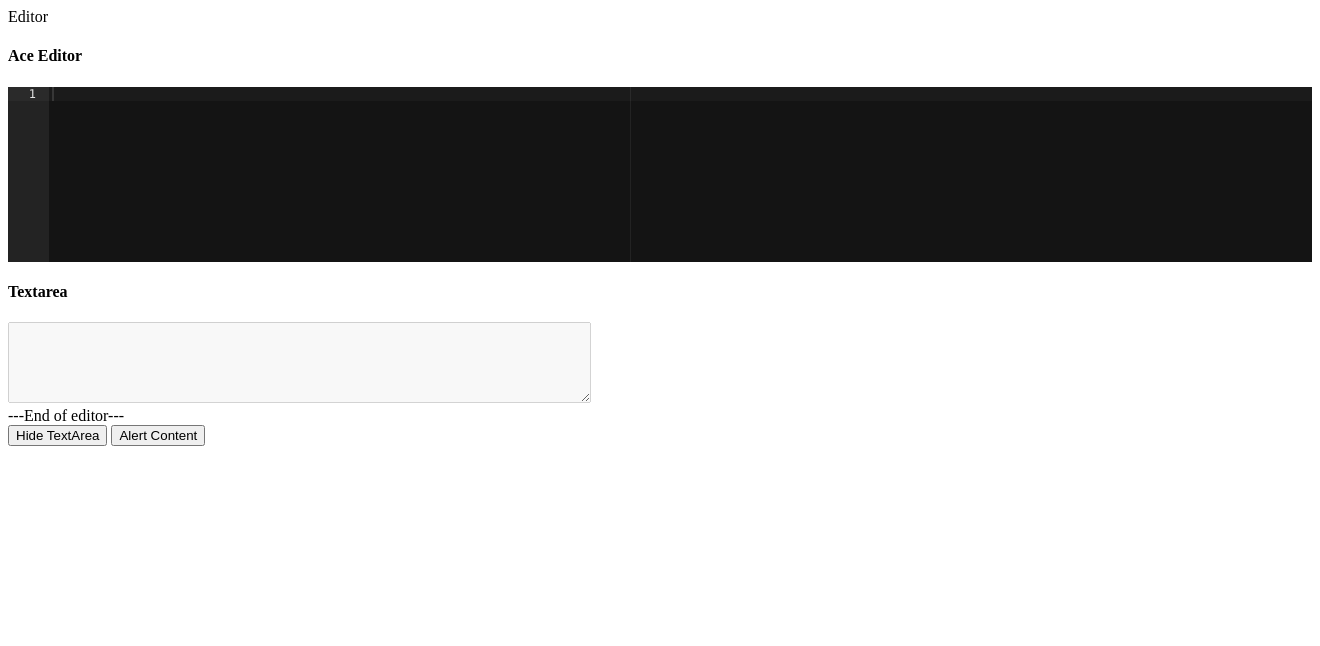
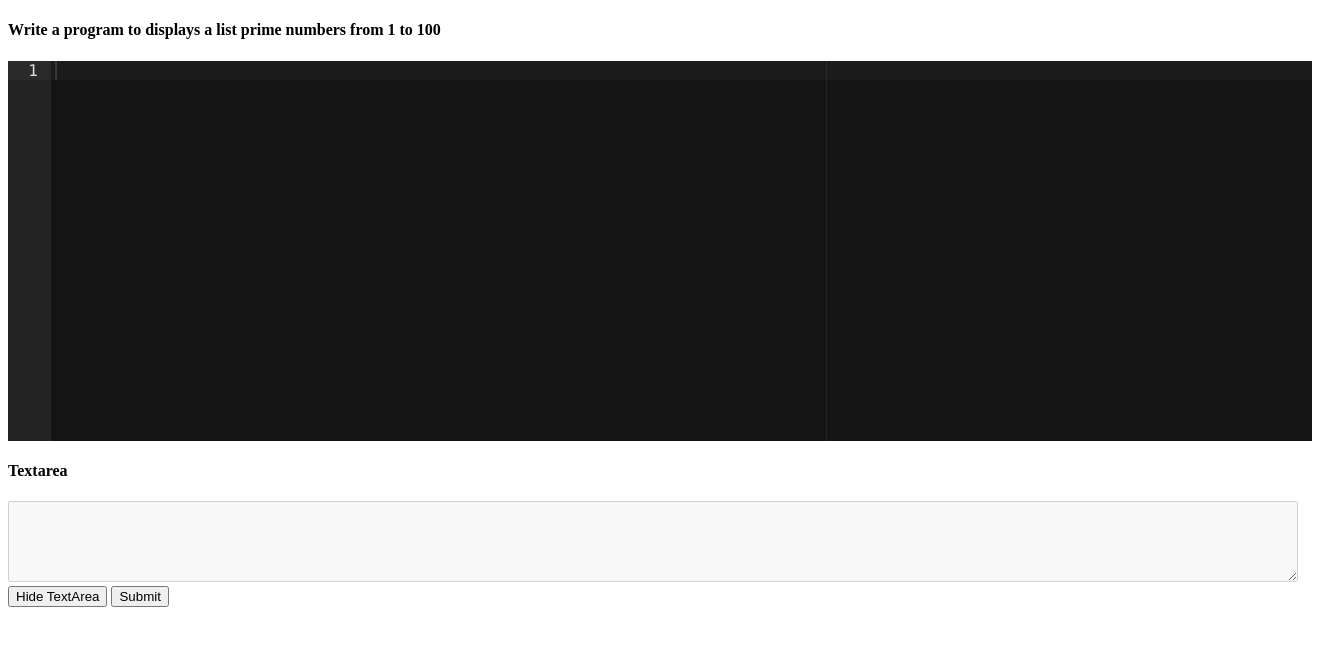
Before and after one commit to surfstream/pyjudge, a Flask app: page / in a window 1320 px wide. Shown: the top 646 px of the page. Run offline with Flask 2, Linux system fonts and the light colour scheme; the visitor is signed in with stand-in values (Sample User, id 1); some libraries are stand-ins or nearby versions.

Commit message:
Update index.html

```diff
--- a/templates/index.html
+++ b/templates/index.html
@@ -1,7 +1,6 @@
 <!DOCTYPE html>
 <html lang="en">
 <head>
-<title>ACE in Action</title>
 <script src="//ajax.googleapis.com/ajax/libs/jquery/1.9.1/jquery.min.js"></script>
 
 <script src="https://cdn.jsdelivr.net/ace/1.2.4/min/ace.js" type="text/javascript" charset="utf-8"></script>
@@ -11,36 +10,41 @@
 <div class="container">
     <div class="panel panel-default">
 		<div class="panel-heading">
-		<span class="panel-title">Editor</span>
+		<h4>Write a program to displays a list prime numbers from 1 to 100</h4>
         </div>
         <div class="panel-body">
         <div class="row">
-        	<h4>Ace Editor</h4>
+
             <div class="col-md-6">
             	<div id="editor"></div>
             </div>
             <div class="col-md-6">
             <h4>Textarea</h4>
-            <textarea class="col-md-6" name="content" id="content" rows="5" cols="70" disabled="disabled"></textarea>
+            <textarea class="col-md-6" name="content" id="content" rows="5" cols="158" disabled="disabled"></textarea>
       	<div></div>
         </div>
  	</div>
-    <div id="result" class="text-center">---End of editor---</div>
+    <div id="result" class="text-center"></div>
     <button class="btn btn-primary" id="toggletextarea-btn">Hide TextArea</button>
-	<button class="btn btn-default" id="alertcontent-btn">Alert Content</button>
+	<button class="btn btn-default" id="alertcontent-btn">Submit</button>
 	<br/>
 	<br/>
 </div>
+
 <style type="text/css" media="screen">
   	#editor {
     	/** Setting height is also important, otherwise editor wont showup**/
-    	height: 175px;
+
+
+        height: 380px;
 	}
 </style>
 <script>
    var textarea = $('#content');
 
    var editor = ace.edit("editor");
+   document.getElementById('editor').style.fontSize='16px';
+   editor.setHighlightActiveLine(true);
    editor.setTheme("ace/theme/twilight");
    editor.getSession().setMode("ace/mode/python");
 
@@ -76,52 +80,3 @@
 </script>
 </body>
 </html>
-
-
-
-<!--_____________________________________________________________________________
-<html>
-<head>
-	<link rel="stylesheet" href="css/editor.css">
-	<script src="https://cdn.jsdelivr.net/ace/1.2.4/min/ace.js" type="text/javascript" charset="utf-8"></script>
-
-	<script src="//ajax.googleapis.com/ajax/libs/jquery/1.9.1/jquery.min.js"></script>
-	<script type=text/javascript>
-	$(function() {
-		$('a#process_input').bind('click', function() {
-			$getJSON('/background_process', {
-				proglang: $('input[name="proglang"]').val(),
-			}, function(data) {
-				$("#result").text(data.result);
-				var $div = $("<div>");
-				$div.attr("id", "editor");
-				$div.attr("class", "ace-editor");
-				$(this).after($div);
-				var editor = ace.edit("editor");
-				editor.setTheme("ace/theme/twilight");
-				editor.getSession().setMode("ace/mode/python");
-				editor.setValue("the new text here");
-				editor.getSession().setTabSize(4);
-				editor.getSession().setUseWrapMode(true);
-				editor.$blockScrolling="Infinity"
-
-			});
-			return false;
-		  });
-		});
-	</script>
-
-</head>
-
-<body>
-	<div class='container' id=contain>
-	<h3>Welcome! Which is the best programming language of them all?</h3>
-		<form>
-			<input type=text size=5 name=proglang>
-			<a href=# id=process_input><button class='btn btn-default'>Submit</button></a>
-		</form>
-	<p id=result></p>
-	</div>
-</body>
-</html>
--->
```
